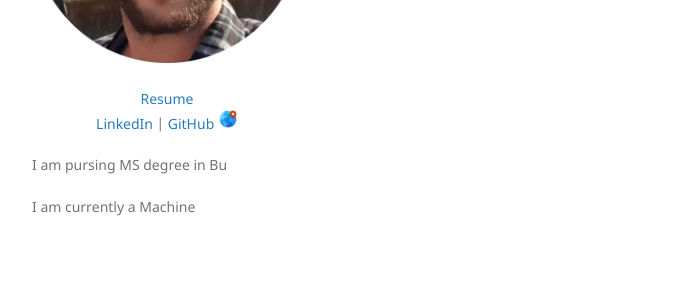
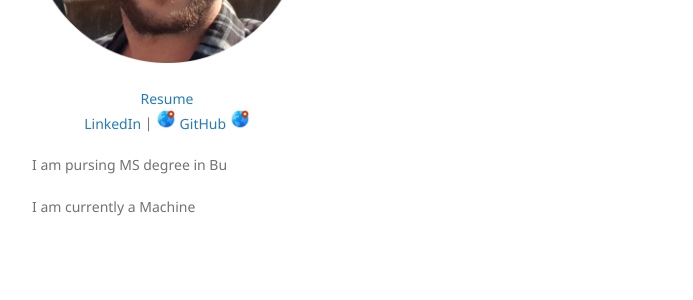
Before and after one commit to Roni-N/Roni_Nakash-Portfolio, a Jekyll site: the page built from another-page.md, in a window 1280 px wide. Shown: the part 316-616 px from the top of the page, without its empty margins (178-871 px from the left). Built offline with Jekyll 4.4.1, drawn with Linux system fonts in a browser that asks for light colours; our own code applies the rules of GitHub Pages for plain Markdown files.

Commit message:
Update _config.yml

```diff
--- a/_config.yml
+++ b/_config.yml
@@ -5,6 +5,7 @@ description:
   <p align="center">
   <a href="pdf/resumedf">Resume</a> <br>
   <a href="https://www.linkedin.com/in/chrisknhtran/">LinkedIn</a> |
+  <img src="assets/img/e.png" alt="Italian Trulli" style="width:20px;height:20px;">
   <a href="https://github.com/chriskhanran">GitHub</a>
   <img src="assets/img/e.png" alt="Italian Trulli" style="width:20px;height:20px;">
 
```
